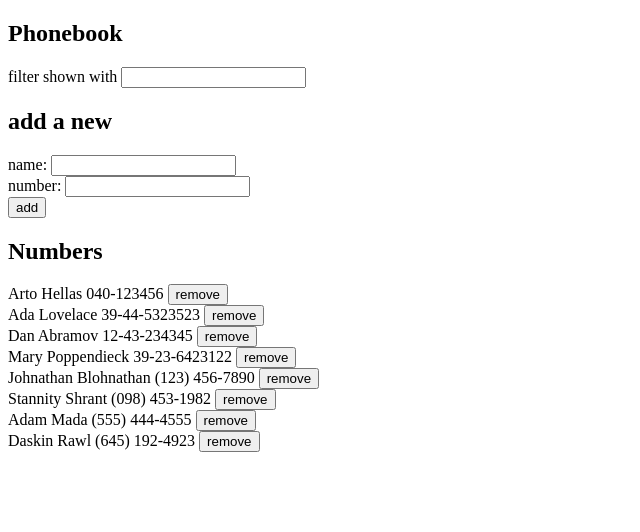
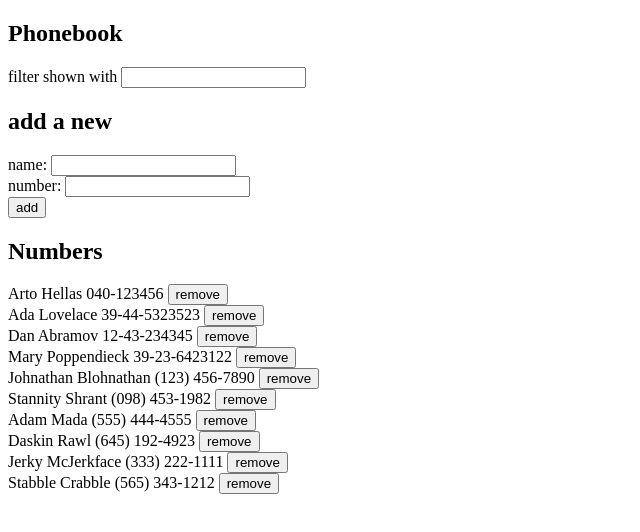
Before and after one commit to Brendon-K/fullstackopen, a React (Vite) app in the folder part2/phonebook/: page / in a window 1280 px wide. Shown: the top 532 px of the page, without its empty margins (0-640 px from the left). Built offline with nearby package versions, Linux system fonts and the light colour scheme; data requests are answered from the project's data file.

Commit message:
Finished 2.15

```diff
--- a/part2/phonebook/db.json
+++ b/part2/phonebook/db.json
@@ -3,50 +3,52 @@
     {
       "name": "Arto Hellas",
       "number": "040-123456",
-      "match": true,
       "id": "1"
     },
     {
       "name": "Ada Lovelace",
       "number": "39-44-5323523",
-      "match": true,
       "id": "2"
     },
     {
       "name": "Dan Abramov",
       "number": "12-43-234345",
-      "match": true,
       "id": "3"
     },
     {
       "name": "Mary Poppendieck",
       "number": "39-23-6423122",
-      "match": true,
       "id": "4"
     },
     {
       "id": "6",
       "name": "Johnathan Blohnathan",
-      "number": "(123) 456-7890",
-      "match": true
+      "number": "(123) 456-7890"
     },
     {
       "id": "7",
       "name": "Stannity Shrant",
-      "number": "(098) 453-1982",
-      "match": true
+      "number": "(098) 453-1982"
     },
     {
       "id": "8",
       "name": "Adam Mada",
-      "number": "(555) 444-4555",
-      "match": true
+      "number": "(555) 444-4555"
     },
     {
       "id": "06fa",
       "name": "Daskin Rawl",
-      "number": "(645) 192-4923",
-      "match": true
+      "number": "(645) 192-4923"
+    },
+    {
+      "name": "Jerky McJerkface",
+      "number": "(333) 222-1111",
+      "id": "597a"
+    },
+    {
+      "id": "3c14",
+      "name": "Stabble Crabble",
+      "number": "(565) 343-1212"
     }
   ]
 }
--- a/part2/phonebook/src/App.jsx
+++ b/part2/phonebook/src/App.jsx
@@ -24,6 +24,11 @@ const App = () => {
   const addPerson = (event) => {
     event.preventDefault()
 
+    const personObject = {
+      name: newName,
+      number: newNumber
+    }
+
     // decline if the fields are empty
     if (newName === '' || newNumber === '') {
       alert('You need to enter a value in both boxes!')
@@ -40,16 +45,24 @@ const App = () => {
         // confirm if replace number
         if (window.confirm(`${newName} is already added to the phonebook.\nReplace the old number with a new one?`)) {
           console.log('yes')
-          //personService.update()
+          // find id for the given name
+          let id
+          persons.forEach(person => {
+            if (person.name === newName) {
+              id = person.id
+            }
+          })
+
+          personService
+            .update(id, personObject)
+            .then(response => {
+              setPersons(persons.map(person => person.id !== id ? person : response.data))
+              setNewName('')
+              setNewNumber('')
+            })
         }
 
       } else {
-
-        const personObject = {
-          name: newName,
-          number: newNumber
-        }
-
         personService
           .create(personObject)
           .then(response => {
--- a/part2/phonebook/src/services/persons.js
+++ b/part2/phonebook/src/services/persons.js
@@ -17,6 +17,10 @@ const remove = id => {
   return axios.delete(`${baseUrl}/${id}`)
 }
 
+const update = (id, newObject) => {
+  return axios.put(`${baseUrl}/${id}`, newObject)
+}
+
 export default {
-  get, getAll, create, remove
+  get, getAll, create, remove, update
 }
```
Also changed, not shown: 1 other file (tests, documents, lock files or other folders).
